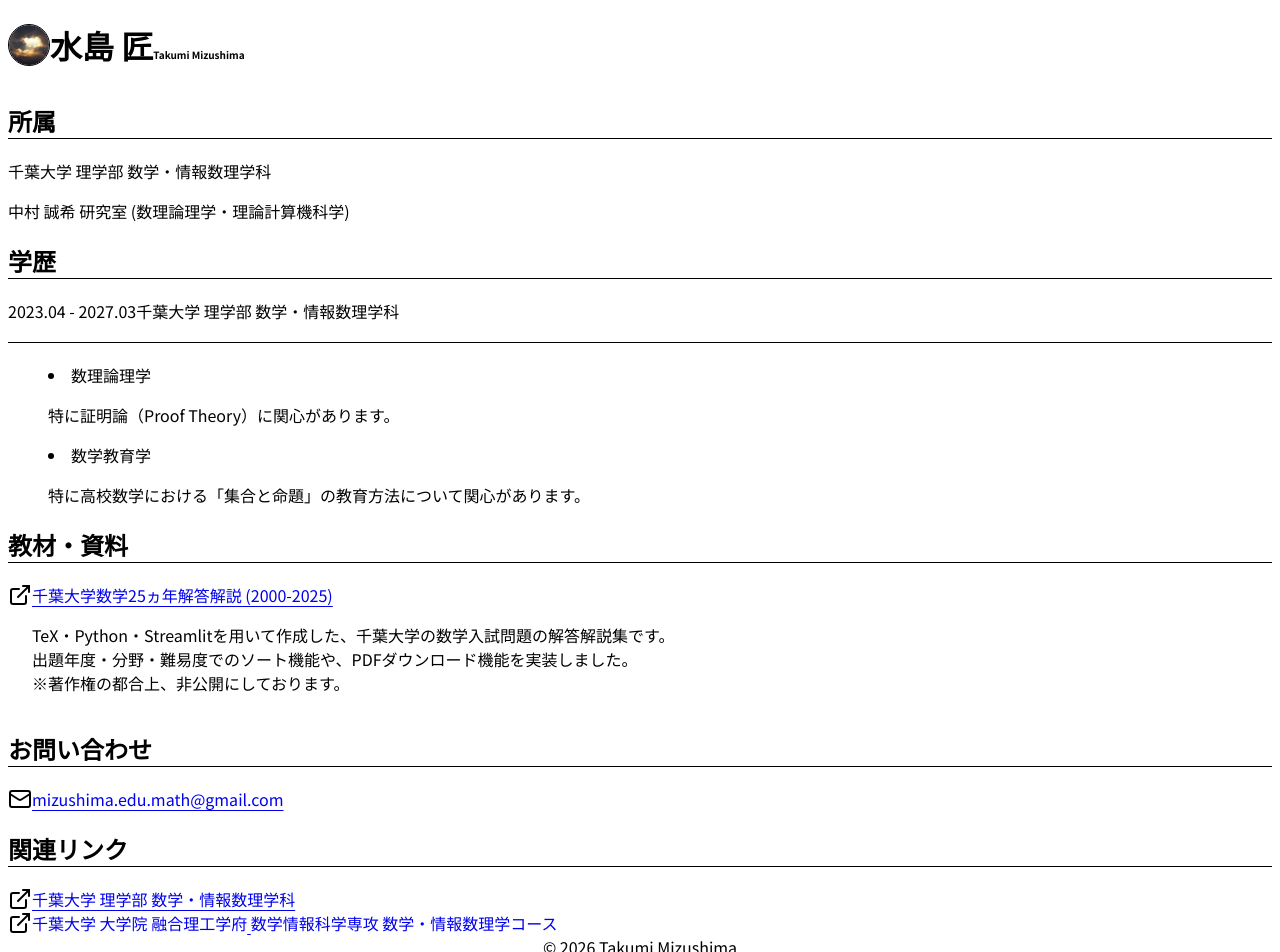
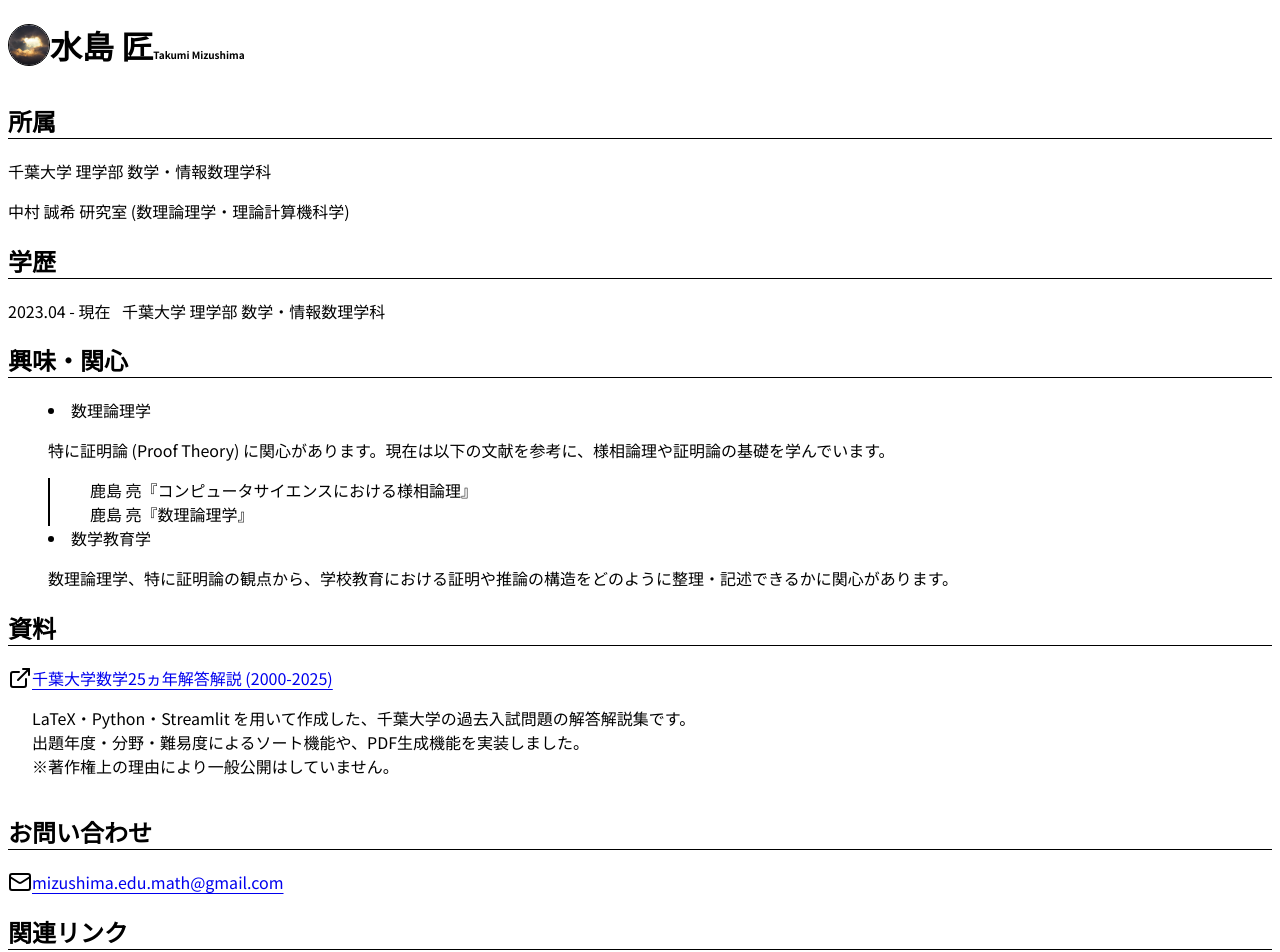
Before and after one commit to TakumiMizushima/website, a Next.js app: page / in a window 1280 px wide. Shown: the top 952 px of the page. Built offline with nearby package versions, Linux system fonts and the light colour scheme.

Commit message:
Update page.tsx

```diff
--- a/app/page.tsx
+++ b/app/page.tsx
@@ -1,12 +1,11 @@
-import { Github, Mail, ExternalLink } from "lucide-react";
+import { Mail, ExternalLink } from "lucide-react";
 
 export default function Home() {
   return (
     <div className="min-h-screen bg-slate-50 text-slate-700 pt-8 pb-20 px-6 font-sans">
-      <main className="max-w-xl mx-auto space-y-16">
+      <main className="max-w-xl mx-auto space-y-12">
 
         <header className="flex items-center gap-4">
-
           <div
             className="flex-shrink-0 bg-slate-200 rounded-full overflow-hidden border border-slate-100 shadow-sm"
             style={{ width: '40px', height: '40px', minWidth: '40px', minHeight: '40px' }}
@@ -51,41 +50,50 @@ export default function Home() {
           </h2>
           <div className="flex flex-wrap items-baseline gap-3 text-sm leading-relaxed">
             <span className="text-slate-400 font-medium whitespace-nowrap">
-              2023.04 - 2027.03
+              2023.04 - 現在
             </span>
             <span className="font-medium text-slate-900">
-            千葉大学 理学部 数学・情報数理学科
+              &ensp; 千葉大学 理学部 数学・情報数理学科
             </span>
           </div>
         </section>
 
         <section>
           <h2 className="text-lg font-bold text-slate-900 border-b border-slate-200 pb-2 mb-4">
-
+            興味・関心
           </h2>
-          <ul className="space-y-4 text-slate-700 list-disc list-inside marker:text-slate-300">
-            <li>
+          <ul className="space-y-12 text-slate-700 list-disc list-inside marker:text-slate-300">
+            <li className="pb-8">
               <span className="font-medium text-slate-900">数理論理学</span>
-              <p className="text-slate-500 text-sm pl-6 mt-1 font-light">
-                特に証明論（Proof Theory）に関心があります。
+              <div className="text-slate-500 text-sm pl-6 mt-2 font-light space-y-2">
+                <p>
+                  特に証明論 (Proof Theory) に関心があります。現在は以下の文献を参考に、様相論理や証明論の基礎を学んでいます。
                 </p>
+                <ul className="list-none space-y-1 text-slate-600 pl-1 border-l-2 border-slate-200 ml-1">
+                  <li>鹿島 亮『コンピュータサイエンスにおける様相論理』</li>
+                  <li>鹿島 亮『数理論理学』</li>
+                </ul>
+              </div>
             </li>
             <li>
               <span className="font-medium text-slate-900">数学教育学</span>
-              <p className="text-slate-500 text-sm pl-6 mt-1 font-light">
-                特に高校数学における「集合と命題」の教育方法について関心があります。
+              <div className="text-slate-500 text-sm pl-6 mt-2 font-light space-y-2">
+                <p>
+                  数理論理学、特に証明論の観点から、学校教育における証明や推論の構造をどのように整理・記述できるかに関心があります。
                 </p>
+              </div>
             </li>
           </ul>
         </section>
 
         <section>
           <h2 className="text-lg font-bold text-slate-900 border-b border-slate-200 pb-2 mb-4">
-            教材・資料
+            資料
           </h2>
           <div className="flex items-start gap-3">
             <ExternalLink className="w-5 h-5 text-slate-400 mt-0.5 flex-shrink-0" />
             <div>
+              <div className="flex items-center gap-2 flex-wrap">
                 <a
                   href="https://chibafrom2000to2025.streamlit.app/"
                   target="_blank"
@@ -94,12 +102,15 @@ export default function Home() {
                 >
                   千葉大学数学25ヵ年解答解説 (2000-2025)
                 </a>
-              <p className="text-slate-500 text-sm mt-1 font-light">
-                TeX・Python・Streamlitを用いて作成した、千葉大学の数学入試問題の解答解説集です。
+              </div>
+              <p className="text-slate-500 text-sm mt-2 font-light leading-relaxed">
+                LaTeX・Python・Streamlit を用いて作成した、千葉大学の過去入試問題の解答解説集です。
                 <br />
-                出題年度・分野・難易度でのソート機能や、PDFダウンロード機能を実装しました。
+                出題年度・分野・難易度によるソート機能や、PDF生成機能を実装しました。
                 <br />
-                ※著作権の都合上、非公開にしております。
+                <span className="text-xs text-slate-400 mt-1 block">
+                  ※著作権上の理由により一般公開はしていません。
+                </span>
               </p>
             </div>
           </div>
@@ -138,19 +149,6 @@ export default function Home() {
                 千葉大学 理学部 数学・情報数理学科
               </a>
             </div>
-            <div className="flex items-start gap-3">
-              <ExternalLink className="w-4 h-4 text-slate-400 mt-1 flex-shrink-0" />
-              <a
-                href="https://www.math.s.chiba-u.ac.jp/index.html"
-                target="_blank"
-                rel="noopener noreferrer"
-                className="text-slate-600 hover:text-slate-900 transition-colors underline decoration-slate-300 underline-offset-4 leading-relaxed"
-              >
-                <span className="inline-block">千葉大学 大学院 融合理工学府</span>
-                {" "}
-                <span className="inline-block">数学情報科学専攻 数学・情報数理学コース</span>
-              </a>
-            </div>
           </div>
         </section>
 
```
Lines whose indentation alone changed are shown as unchanged.
